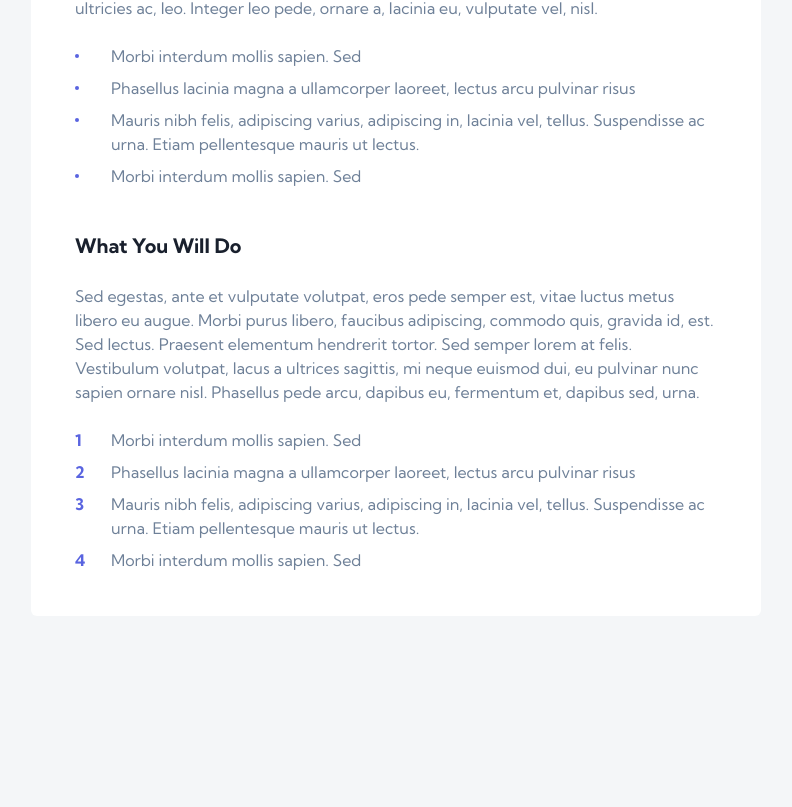
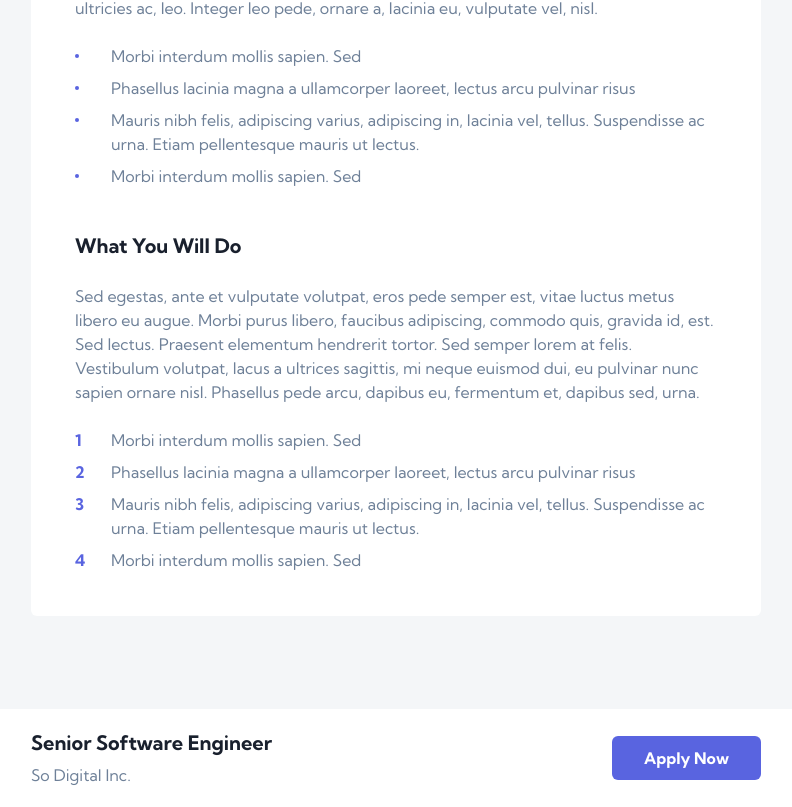
Before and after one commit to ruslan898/frontend-mentor_devjobs-web-app, a Next.js app: page /detail in a window 1280 px wide. Shown: the part 863-1670 px from the top of the page, without its empty margins (244-1036 px from the left). Before the commit the page ends 1519 px from the top, so only its background shows below. Built offline with nearby package versions, Linux system fonts and the light colour scheme.

Commit message:
Add JobDetailFooter component to enhance job detail view

```diff
--- a/src/app/detail/page.tsx
+++ b/src/app/detail/page.tsx
@@ -1,11 +1,15 @@
 import CompanyLabel from "@/components/CompanyLabel";
+import JobDetailFooter from "@/components/JobDetailFooter";
 import JobInfo from "@/components/JobInfo";
 
 export default function Detail() {
   return (
-    <div className="flex -translate-y-10 flex-col gap-6 md:gap-8">
-      <CompanyLabel />
-      <JobInfo />
-    </div>
+    <>
+      <div className="mb-16 flex -translate-y-10 flex-col gap-6 md:mb-13.25 md:gap-8">
+        <CompanyLabel />
+        <JobInfo />
+      </div>
+      <JobDetailFooter />
+    </>
   );
 }
--- /dev/null
+++ b/src/components/JobDetailFooter.tsx
@@ -0,0 +1,18 @@
+import Button from "./Button";
+import Title from "./Title";
+
+export default function JobDetailFooter() {
+  return (
+    <footer className="bg-surface py-6.5 md:py-5">
+      <div className="container max-w-182.5 md:flex md:items-center md:justify-between">
+        <div className="hidden md:block">
+          <Title level={3} variant="sm">
+            Senior Software Engineer
+          </Title>
+          <p className="mt-1.5">So Digital Inc.</p>
+        </div>
+        <Button className="max-md:w-full max-md:max-w-full">Apply Now</Button>
+      </div>
+    </footer>
+  );
+}
```
